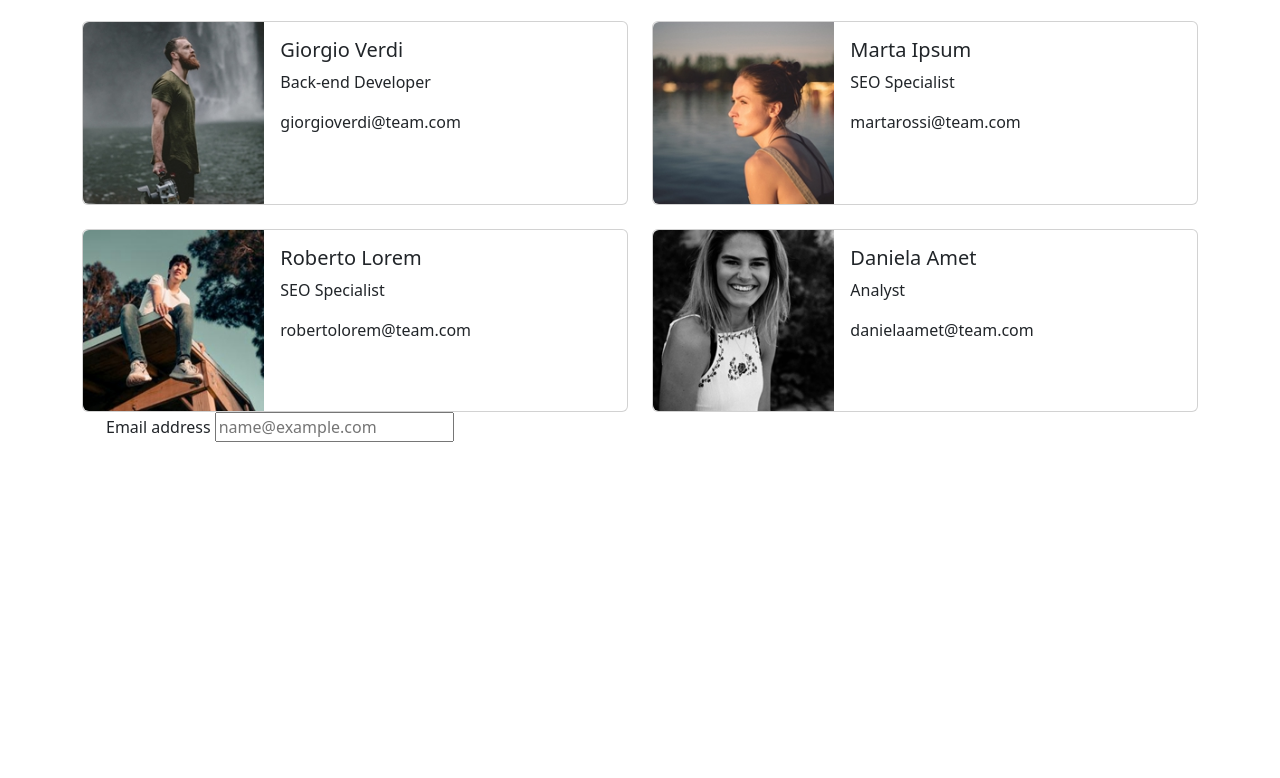
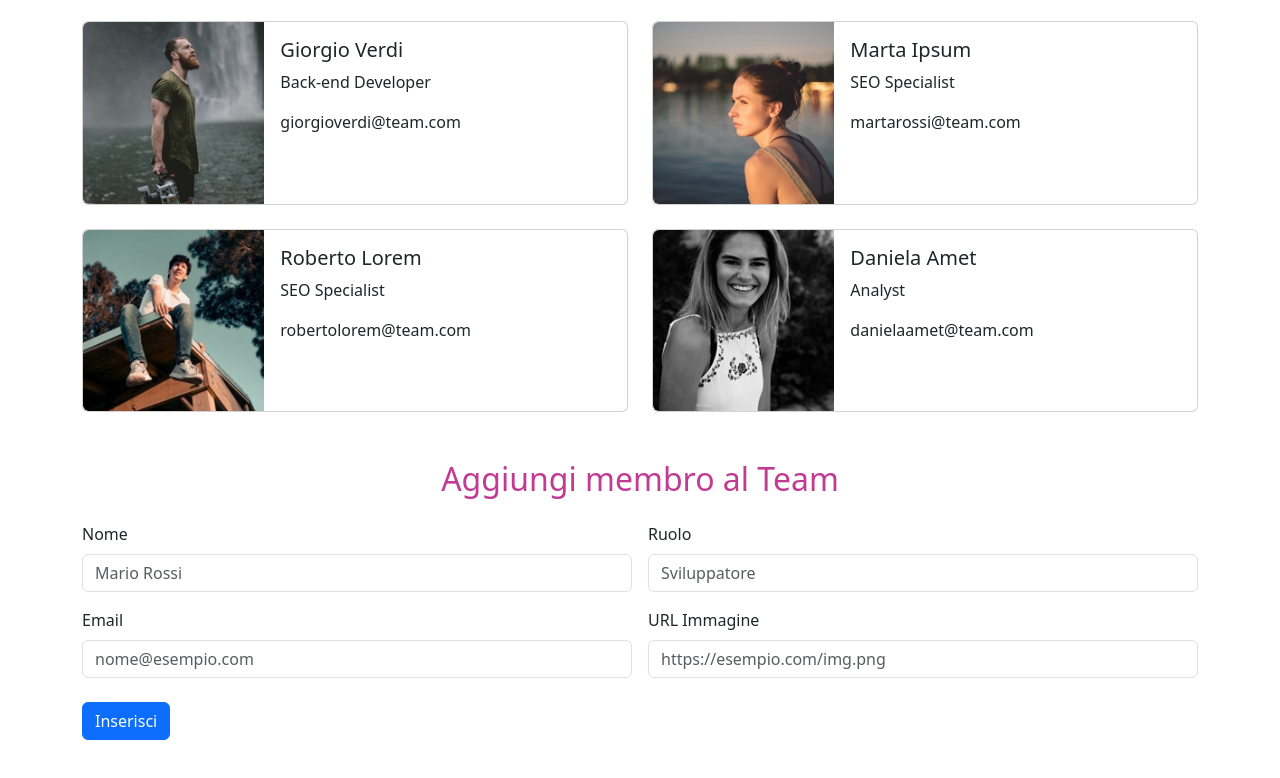
Before and after one commit to xhonatankonomi/js-our-team, a plain HTML site: page index.html in a window 1280 px wide. Shown: the part 426-1204 px from the top of the page. Before the commit the page ends 939 px from the top, so only its background shows below. Drawn offline with nearby package versions, Linux system fonts and the light colour scheme.

Commit message:
feat: Add form for team member addition
This commit introduces a form for adding new team members.
The form includes fields for name, role, email, and image URL.
It also adds a custom title and a button to insert the new member.
Finally, it includes the style.css file.

```diff
--- a/index.html
+++ b/index.html
@@ -5,6 +5,7 @@
     <meta name="viewport" content="width=device-width, initial-scale=1.0">
     <title>Our Team</title>
     <link href="https://cdn.jsdelivr.net/npm/bootstrap@5.3.2/dist/css/bootstrap.min.css" rel="stylesheet">
+    <link rel="stylesheet" href="./assets/css/style.css">
 </head>
 <body>
     <div class="container py-5">
@@ -15,16 +16,44 @@
          <div class="row g-4" id="gertrudo">
 
         </div>
+        <br>
+        <br>
 
-        <div class="form-check">
-            <form class="row g-3">
-                <div class="mb-3">
-                    <label for="exampleFormControlInput1" class="form-label">Email address</label>
-                    <input type="email" class="form-control-md" id="exampleFormControlInput1" placeholder="name@example.com">
-                </div>
-            </form>
-        </div>
+        <h2 class="text-center custom-title mb-4">Aggiungi membro al Team</h2>
 
+        <form class="row g-3">
+            <div class="col-md-6">
+                <label for="inputNome" class="form-label">Nome</label>
+                <input type="text" class="form-control form-control-md" id="inputNome" placeholder="Mario Rossi">
+            </div>
+
+            <div class="col-md-6">
+                <label for="inputRuolo" class="form-label">Ruolo</label>
+                <input type="text" class="form-control form-control-md" id="inputRuolo" placeholder="Sviluppatore">
+            </div>
+
+            <div class="col-md-6">
+                <label for="inputEmail" class="form-label">Email</label>
+                <input type="email" class="form-control form-control-md" id="inputEmail" placeholder="nome@esempio.com">
+            </div>
+
+            <div class="col-md-6">
+                <label for="inputImg" class="form-label">URL Immagine</label>
+                <input type="url" class="form-control form-control-md" id="inputImg" placeholder="https://esempio.com/img.png">
+            </div>
+        </form>
+        <br>
+        <a
+
+                        name=""
+                        id="taso-invio"
+                        class="btn btn-primary"
+                        href="#"
+                        role="button">
+
+                        Inserisci
+
+        </a>
     <script src="./assets/script/main.js"></script>
     <script src="https://cdn.jsdelivr.net/npm/bootstrap@5.3.2/dist/js/bootstrap.bundle.min.js"></script>
 </body>
```
